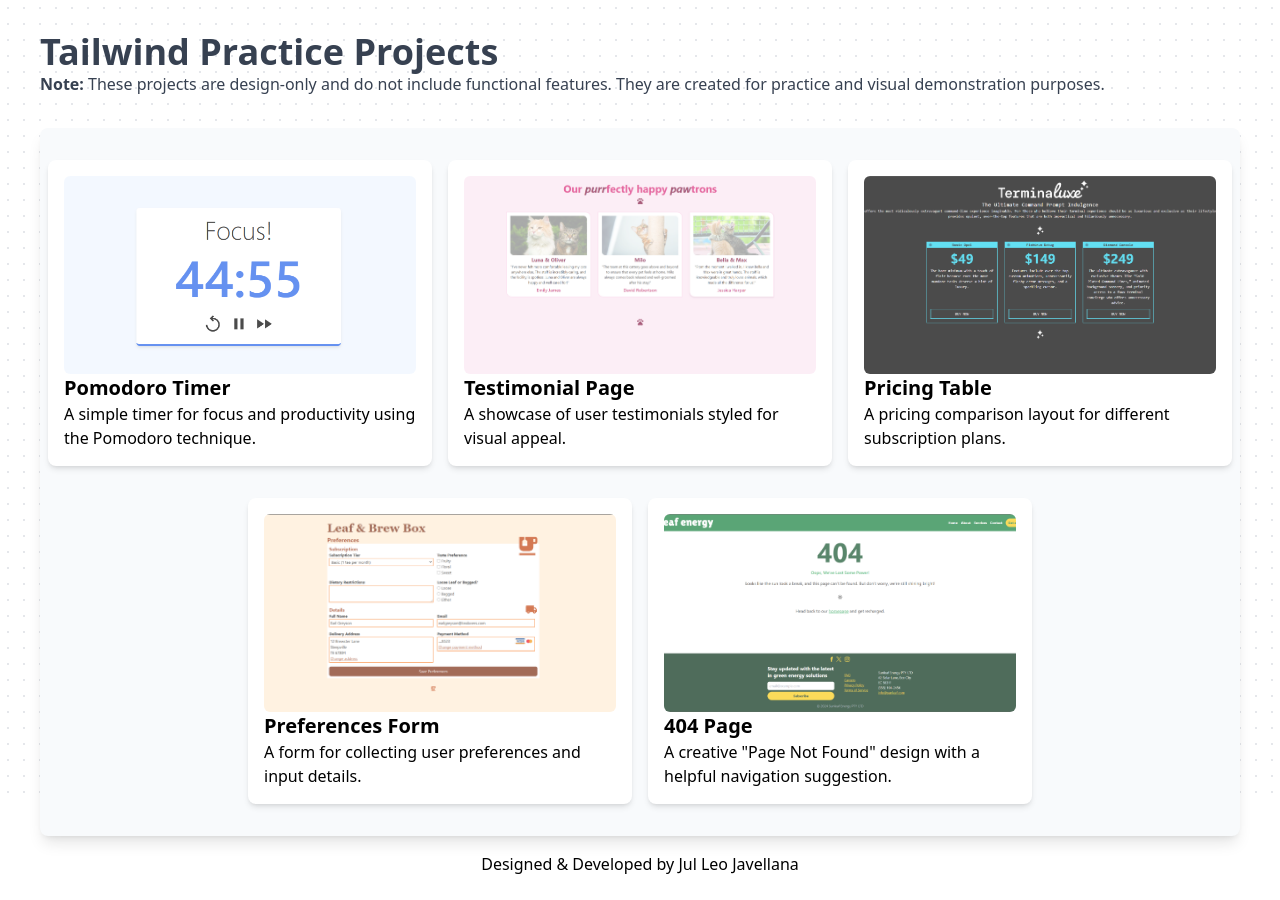
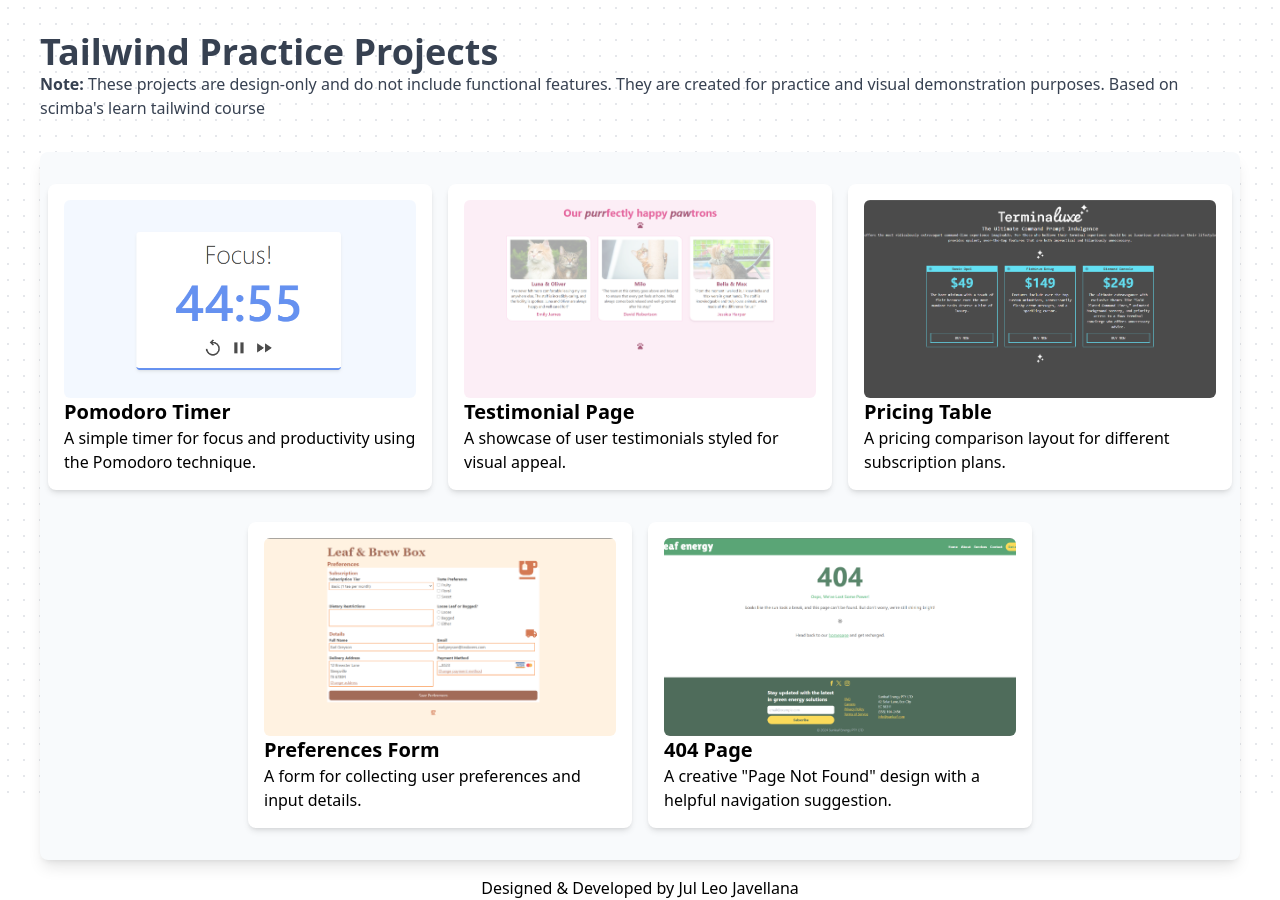
Before and after one commit to gen1chiro/learn-tailwind, a website: page index.html in a window 1280 px wide. Before the commit the page ends 876 px from the top, so only its background shows below. Drawn offline with nearby package versions, Linux system fonts and the light colour scheme; files that its build step writes are made by us from their sources.

Commit message:
update title and header description

```diff
--- a/index.html
+++ b/index.html
@@ -4,13 +4,13 @@
     <meta charset="UTF-8">
     <meta name="viewport" content="width=device-width, initial-scale=1.0">
     <link rel="stylesheet" href="./dist/styles.css">
-    <title>Title</title>
+    <title>Tailwind Practice Projects</title>
 </head>
 <body class="h-screen w-screen flex flex-col justify-start items-center gap-4 box-border font-sans">
     <div class="absolute inset-0 -z-10 h-screen w-screen bg-white bg-[radial-gradient(#e5e7eb_1px,transparent_1px)] [background-size:16px_16px]"></div>
     <header class="w-11/12 xl:w-[1200px] mt-8 text-gray-700">
         <h1 class="text-4xl font-bold">Tailwind Practice Projects</h1>
-        <p class="mb-4"><span class="font-bold">Note: </span>These projects are design-only and do not include functional features. They are created for practice and visual demonstration purposes.</p>
+        <p class="mb-4"><span class="font-bold">Note: </span>These projects are design-only and do not include functional features. They are created for practice and visual demonstration purposes. Based on scimba's learn tailwind course</p>
     </header>
     <main class="flex flex-wrap items-center justify-center gap-y-8 gap-x-4 w-11/12 xl:w-[1200px] bg-slate-50 shadow-lg rounded-lg py-8">
         <a class="w-5/6 sm:w-96 p-4 rounded-lg bg-white shadow-md hover:shadow-lg hover:scale-105 transition ease-in" href="./pomodoro.html" target="_blank">
```
